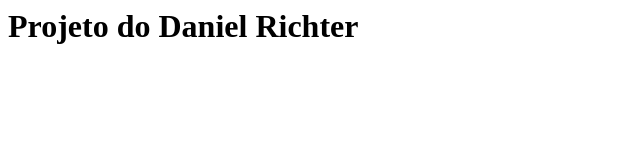
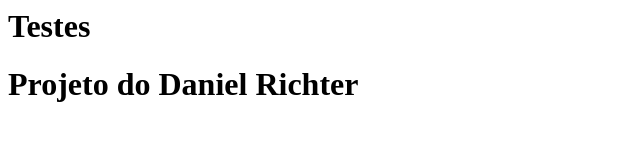
Before and after one commit to richterS2/meu-site, a plain HTML site: page index.html in a window 1280 px wide. Shown: the whole page, without its empty margins (0-640 px from the left). Drawn offline with Linux system fonts and the light colour scheme.

Commit message:
Teste Remoto

```diff
--- a/index.html
+++ b/index.html
@@ -1,6 +1,7 @@
 <html>
 
 	<head>
+	<h1>Testes</h1>
 	</head>
 
 	<body>
```
